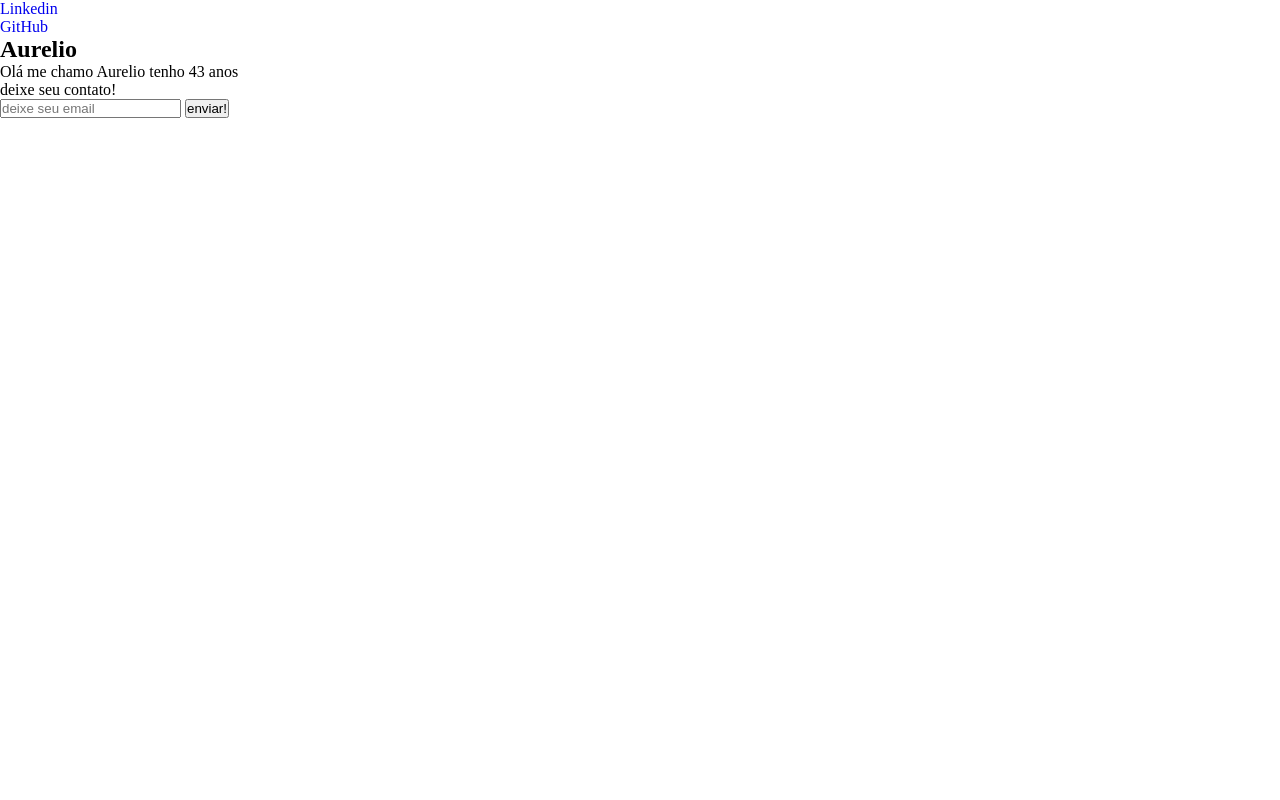
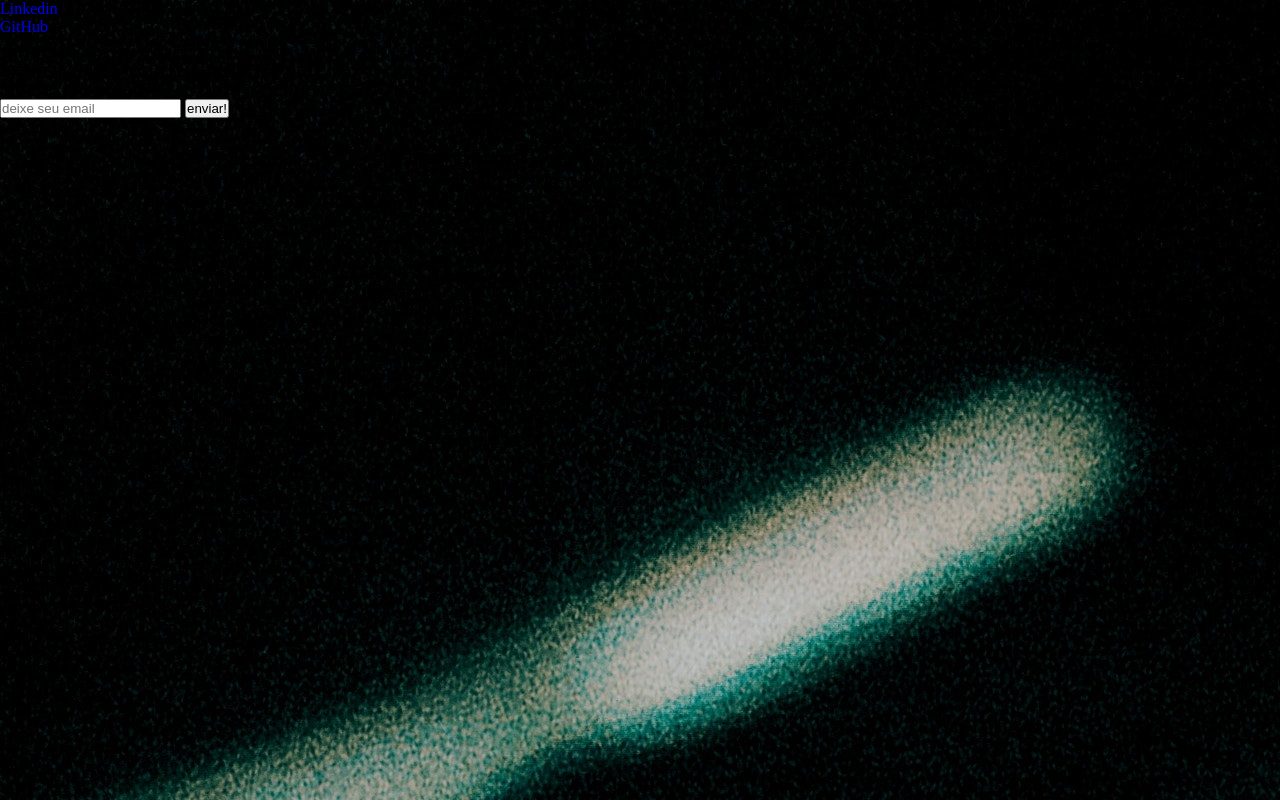
Before and after one commit to AurelioScarante/HiringCoders_3, a plain HTML site: page portifolio/index.html in a window 1280 px wide. Drawn offline with Linux system fonts and the light colour scheme.

Commit message:
:rocket: Começando o Css

```diff
--- a/portifolio/styles.css
+++ b/portifolio/styles.css
@@ -2,6 +2,7 @@
   padding: 0;
   margin: 0;
   box-sizing: border-box;
+
 }
 
 ul {
@@ -10,3 +11,13 @@ ul {
 a {
   text-decoration: none;
 }
+
+body {
+  width: auto;
+  height: auto;
+  background-image: url(./images/foto_luzes.jpg);
+  background-repeat: no-repeat;
+  background-position: center center fixed;
+
+
+}
```
Also changed, not shown: projeto_meu_portifolio/index.html (deleted, +0 -16 lines), portifolio/images/foto_luzes.jpg (added), 1 other file.
